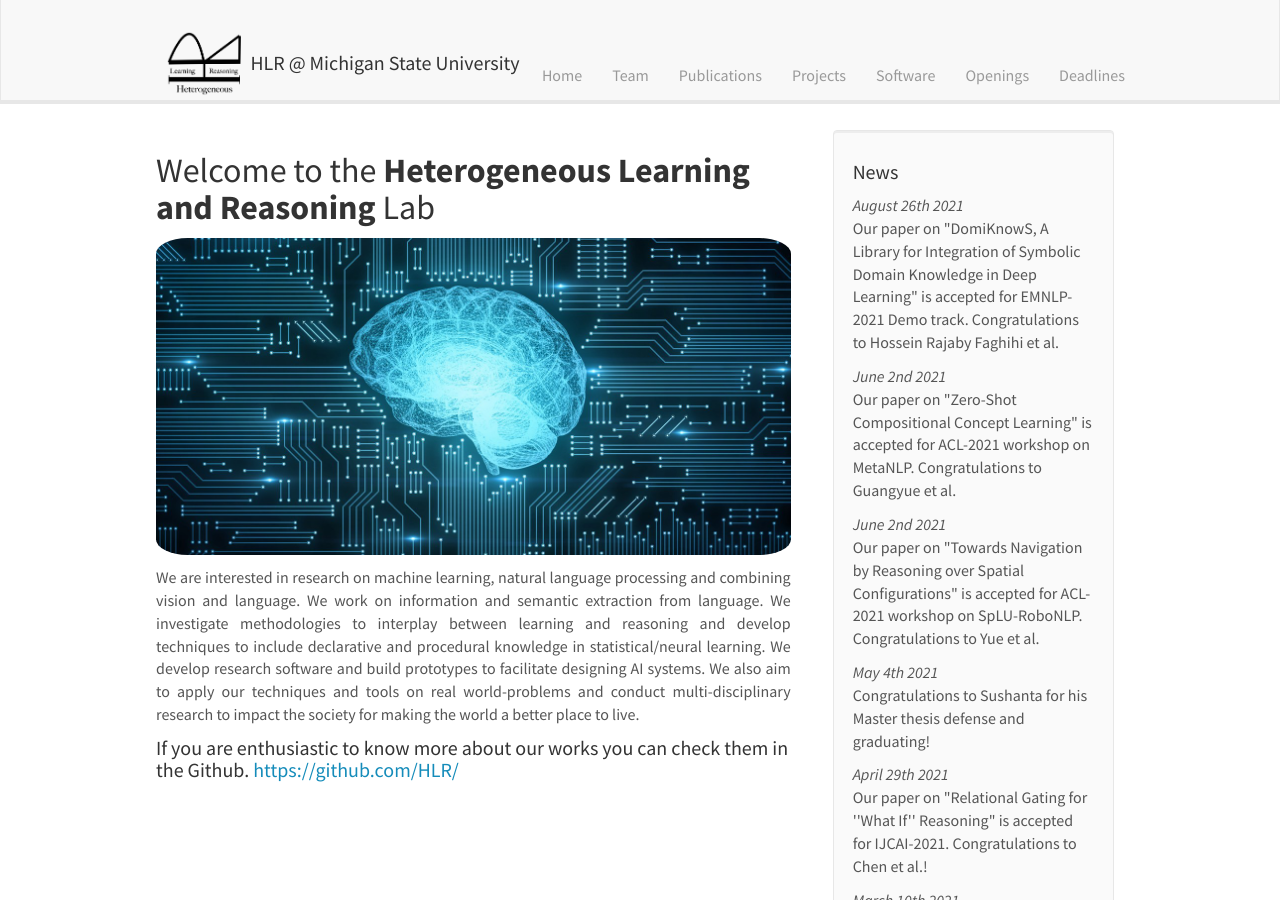
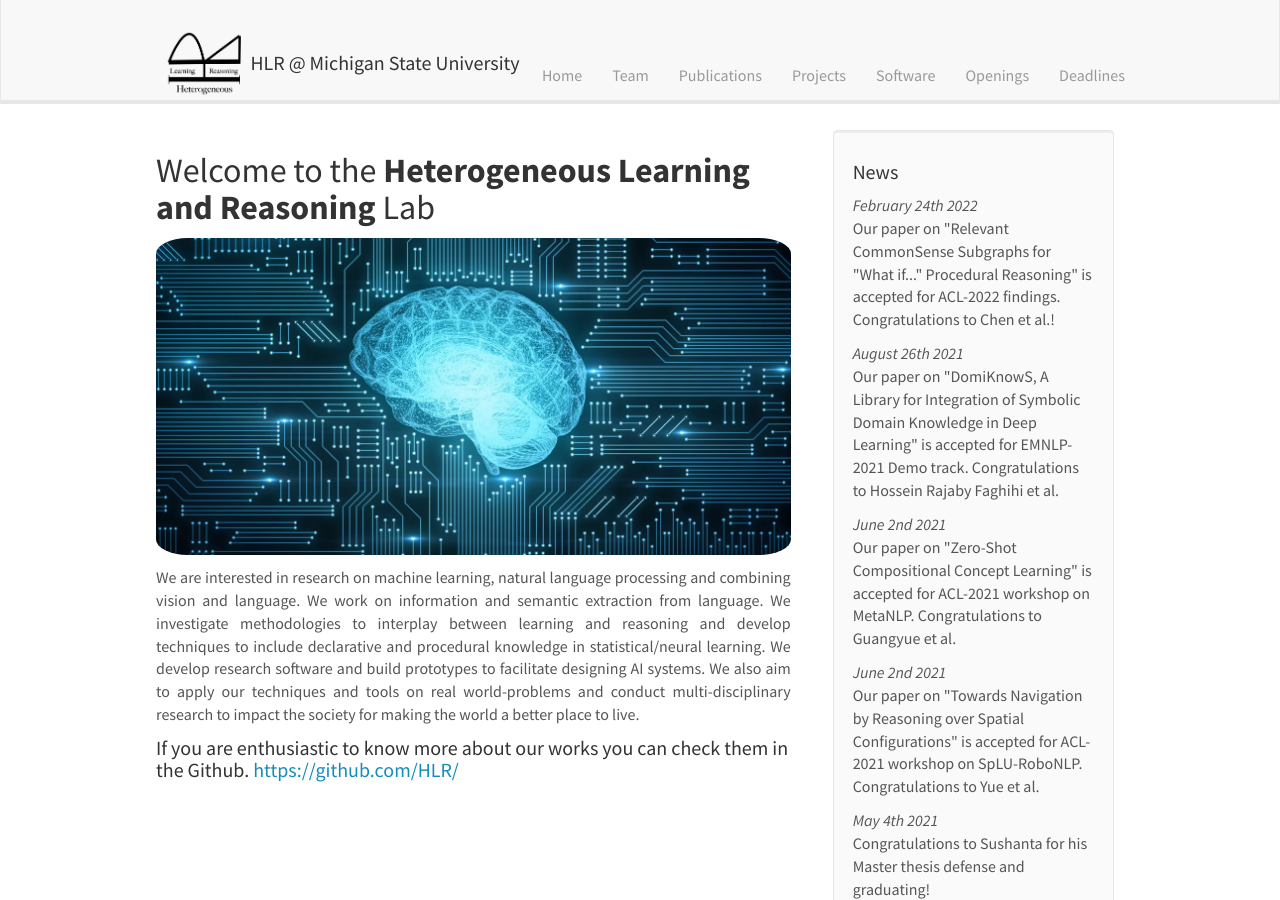
Before and after one commit to HLR/HLR.github.io, a Jekyll site: the page built from _pages/home.md, in a window 1280 px wide and 900 px high. Built offline with Jekyll 4.4.1, drawn with Linux system fonts in a browser that asks for light colours; nearby versions of some CDN libraries.

Commit message:
Update news.yml

```diff
--- a/_data/news.yml
+++ b/_data/news.yml
@@ -1,3 +1,7 @@
+- date: <i>February 24th 2022</i>
+  headline: Our paper on "Relevant CommonSense Subgraphs for "What if..." Procedural Reasoning" is accepted for ACL-2022 findings. Congratulations to Chen et al.!
+  top: 1
+
 - date: <i>August 26th 2021</i>
   headline: Our paper on "DomiKnowS, A Library for Integration of Symbolic Domain Knowledge in Deep Learning" is accepted for EMNLP-2021 Demo track. Congratulations to Hossein Rajaby Faghihi et al.
   top: 1
```
